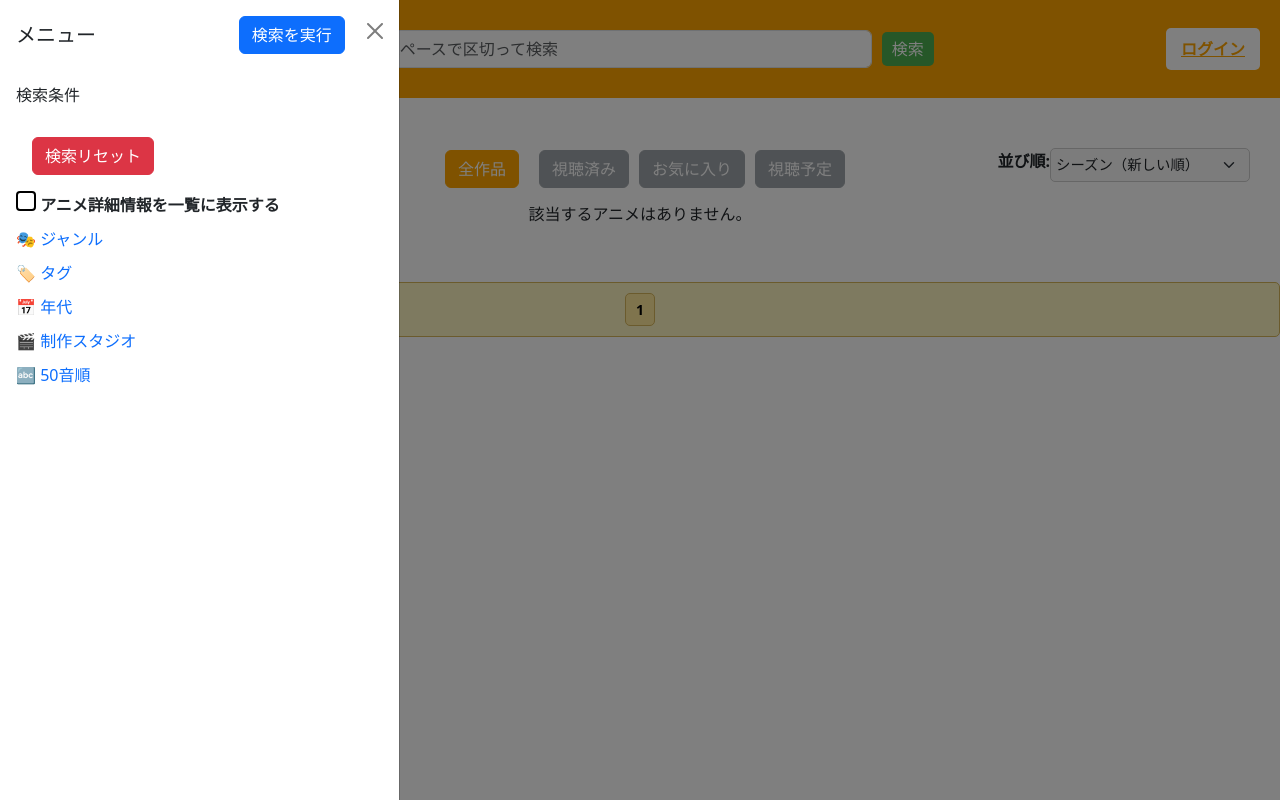
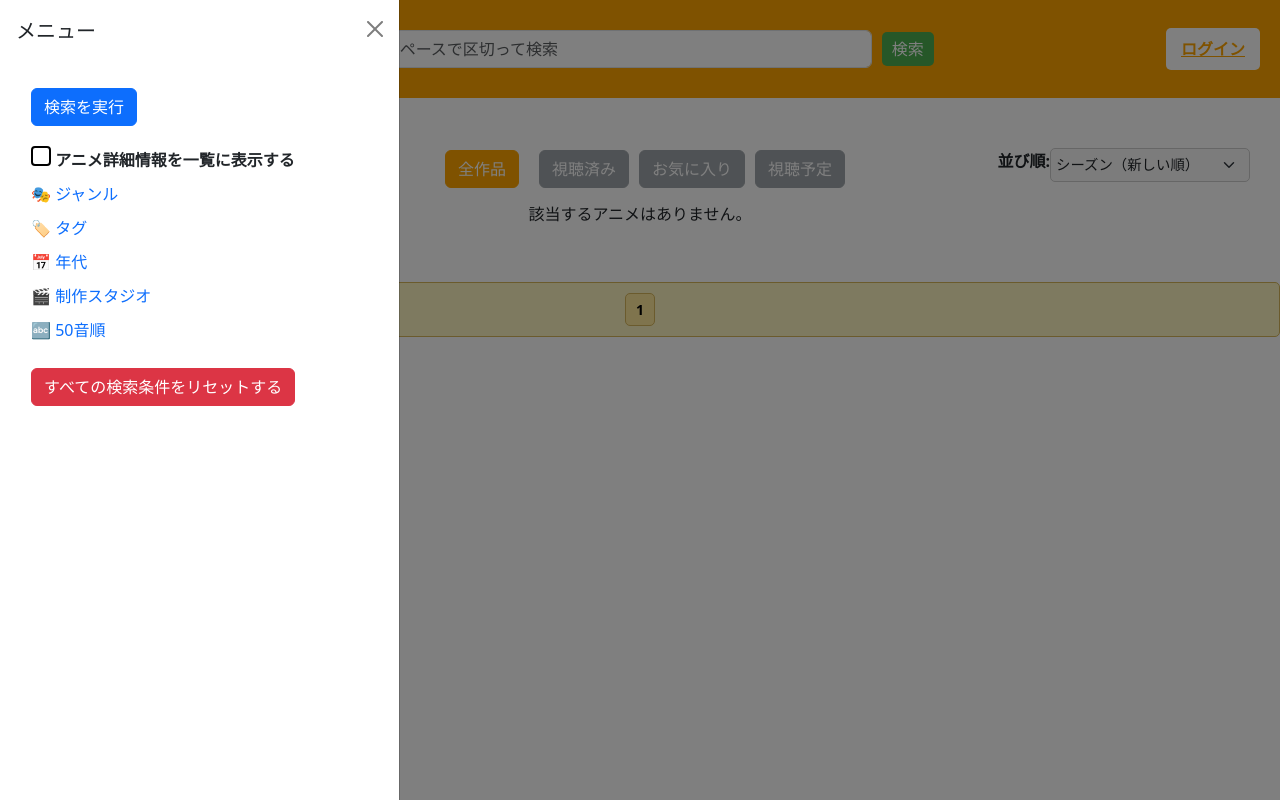
Before and after one commit to saltgyro/AnimeLog, a Django app: page /Animelog/home/ in a window 1280 px wide, after a click that opens the changed part. Run offline with Django 4.2, Linux system fonts and the light colour scheme; data that the repository does not hold is empty.

Commit message:
一旦これでいこう

```diff
--- a/AnimeLog/static/css/drawer.css
+++ b/AnimeLog/static/css/drawer.css
@@ -30,7 +30,6 @@
   .offcanvas-header .button-group {
     display: flex;
   }
-
 
 
 
--- a/AnimeLog/static/css/home.css
+++ b/AnimeLog/static/css/home.css
@@ -1,3 +1,12 @@
+#menu-container{
+  display: flex;
+    flex-direction: column; /* 縦並び */
+    align-items: flex-start; /* 左端に寄せる */
+    padding: 10px 15px; /* 内側の余白 */
+    margin-bottom: 10px; /* 下の要素との余白 */
+
+}
+
 #offcanvas-toggle {
   background-color: #0d6efd; /* btn-primary の背景色 (デフォルト青) */
   color: white; /* 文字色 */
--- a/AnimeLog/templates/html/home.html
+++ b/AnimeLog/templates/html/home.html
@@ -80,98 +80,21 @@
     <div class="offcanvas-header">
         <h5 class="offcanvas-title" id="offcanvasExampleLabel">メニュー</h5>
         <div class="button-group">
-            <button type="button" class="btn btn-primary confirm-filters"  style = "margin-right: 10px;"">検索を実行</button>
+
             <button type="button" class="btn-close text-reset" data-bs-dismiss="offcanvas" aria-label="閉じる"></button>
         </div>
     </div>
     <div class="offcanvas-body">
-        <h6>検索条件</h6>
-        <ul>
-            <!-- フリーワード検索 -->
-            {% if search_conditions.search %}
-            <li>フリーワード検索:
-                {% for keyword in search_conditions.search %}
-                    <span>{{ keyword }}
-                        <button class="btn btn-sm btn-danger remove-condition" data-type="search" data-value="{{ keyword }}">×</button>
-                    </span>{% if not forloop.last %} {% endif %}
-                {% endfor %}
-            </li>
-            {% endif %}
-
-            <!-- ジャンル -->
-            {% if search_conditions.genre %}
-                <li>ジャンル:
-                    {% for genre in genres %}
-                        {% if genre.id|stringformat:"s" in search_conditions.genre %}
-                            <span>{{ genre.name }}
-                                <button class="btn btn-sm btn-danger remove-condition" data-type="genre" data-value="{{ genre.id }}">×</button>
-
-                            </span>
-                        {% endif %}
-                    {% endfor %}
-                </li>
-            {% endif %}
-
-            <!-- タグ -->
-            {% if search_conditions.tag %}
-                <li>タグ:
-                    {% for tag in tags %}
-                        {% if tag.id|stringformat:"s" in search_conditions.tag %}
-                            <span>{{ tag.name }}
-                                <button class="btn btn-sm btn-danger remove-condition" data-type="tag" data-value="{{ tag.id }}">×</button>
-                            </span>
-                        {% endif %}
-                    {% endfor %}
-                </li>
-            {% endif %}
-
-            <!-- シーズン -->
-            {% if search_conditions.season %}
-                <li>シーズン:
-                    {% for season in seasons %}
-                        {% if season.id|stringformat:"s" in search_conditions.season %}
-                            <span>{{ season.year }} 年 {{ season.get_season_display }}
-                                <button class="btn btn-sm btn-danger remove-condition" data-type="season" data-value="{{ season.id }}">×</button>
-                            </span>
-                        {% endif %}
-                    {% endfor %}
-                </li>
-            {% endif %}
-
-            <!-- スタジオ -->
-            {% if search_conditions.studio %}
-                <li>スタジオ:
-                    {% for studio in studios %}
-                        {% if studio.id|stringformat:"s" in search_conditions.studio %}
-                            <span>{{ studio.name }}
-                                <button class="btn btn-sm btn-danger remove-condition" data-type="studio" data-value="{{ studio.id }}">×</button>
-                            </span>
-                        {% endif %}
-                    {% endfor %}
-                </li>
-            {% endif %}
-
-            <!-- 50音順 - 条件表示 -->
-            {% if formatted_conditions %}
-            <li>50音順:
-                <span>
-                    {% for original, display in formatted_conditions.items %}
-                    <span>{{ display }}
-                        <button class="btn btn-sm btn-danger remove-condition" data-type="alphabet" data-value="{{ original }}">×</button>
-                    </span>
-                    {% endfor %}
-                </span>
-            </li>
-            {% endif %}
-
+        <div id="menu-container">
 
         </ul>
 
         <!-- リセットボタン -->
-        <div class="offcanvas-footer">
-            <button class="btn btn-danger m-3" id="reset-search">検索リセット</button>
-        </div>
 
+            <button type="button" class="btn btn-primary confirm-filters">検索を実行</button>
+
+
+            <div style="height: 20px;"></div>
 
         <label class="switch">
             <input type="checkbox" id="toggle-detail">
@@ -901,7 +824,7 @@
                 <li>
                     <a href="#" class="text-decoration-none" data-bs-toggle="collapse" data-bs-target="#alphabetMenu" aria-expanded="false" aria-controls="alphabetMenu">🔤 50音順</a>
 
-
+                    <div class="selected-alphabet">
                         {% if selected_alphabet %}
                             {% for data, display in selected_alphabet %}
                                 <div class="form-check">
@@ -1174,8 +1097,12 @@
                                 </li>
                             </ul>
                         </div>
+                    </div>
                 </li>
         </ul>
+        <div style="height: 10px;"></div>
+        <button class="btn btn-danger" id="reset-search">すべての検索条件をリセットする</button>
+        </div>
     </div>
 </div>
 
@@ -1510,5 +1437,6 @@ document.addEventListener('DOMContentLoaded', function() {
 
 
 
+
 -->
 </style>
```
Lines whose indentation alone changed are shown as unchanged.
